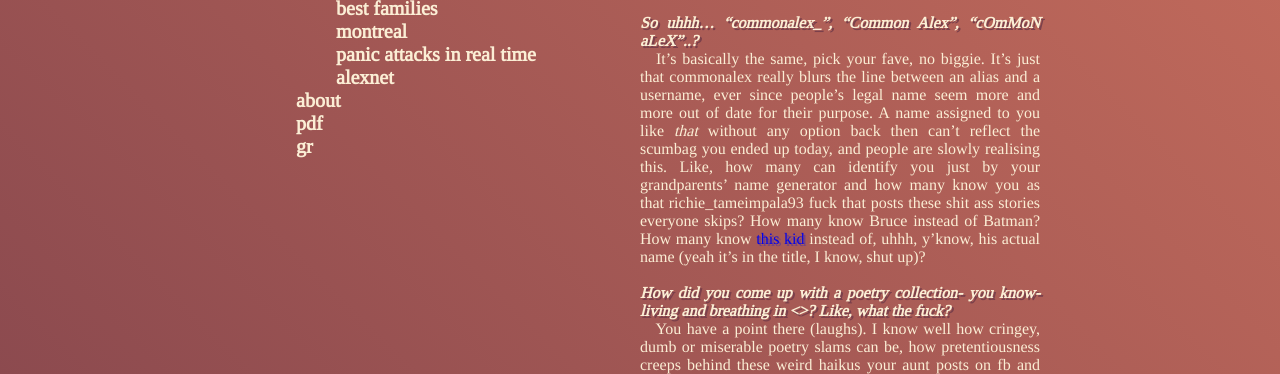
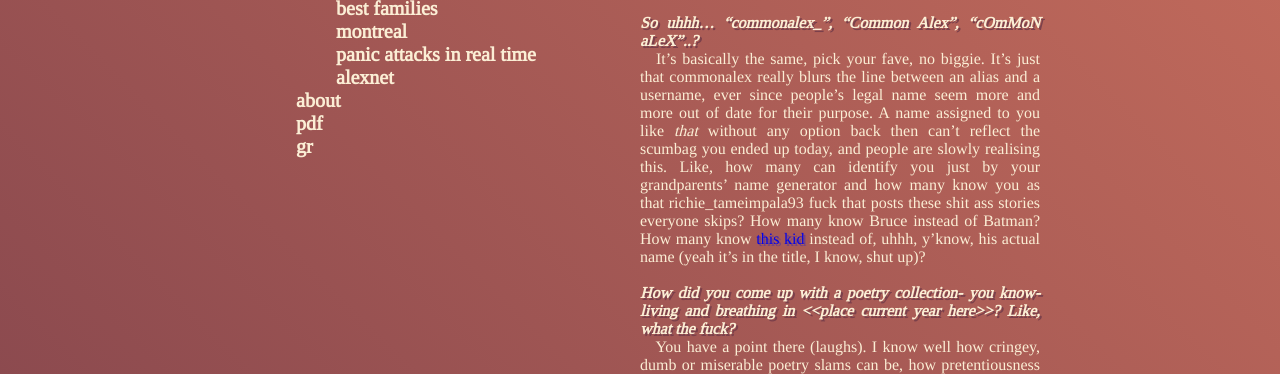
Before and after one commit to commonsensors/commonsensors.github.io, a plain HTML site: page en.html in a window 1280 px wide. Both pictures are taken after a click on the link "about". Shown: the part 426-800 px from the top of the page. Drawn offline with nearby package versions, Linux system fonts and the light colour scheme; some icons are missing.

Commit message:
fixed brackets in about

```diff
--- a/en.html
+++ b/en.html
@@ -510,7 +510,7 @@
 					<b><i>So uhhh… “commonalex_”, “Common Alex”, “cOmMoN aLeX”..?</i></b><br>
 					&emsp;It’s basically the same, pick your fave, no biggie. It’s just that commonalex really blurs the line between an alias and a username, ever since people’s legal name seem more and more out of date for their purpose. A name assigned to you like <i>that</i> without any option back then can’t reflect the scumbag you ended up today, and people are slowly realising this. Like, how many can identify you just by your grandparents’ name generator and how many know you as that richie_tameimpala93 fuck that posts these shit ass stories everyone skips? How many know Bruce instead of Batman? How many know <a href="https://www.youtube.com/watch?v=4JwVbZoDDUM">this kid</a> instead of, uhhh, y’know, his actual name (yeah it’s in the title, I know, shut up)?
 					<br><br>
-					<b><i>How did you come up with a poetry collection- you know- living and breathing in <<place current year here>>? Like, what the fuck?</i></b><br>
+					<b><i>How did you come up with a poetry collection- you know- living and breathing in &lt;&lt;place current year here&gt;&gt;? Like, what the fuck?</i></b><br>
 					&emsp;You have a point there (laughs). I know well how cringey, dumb or miserable poetry slams can be, how pretentiousness creeps behind these weird haikus your aunt posts on fb and how exhausting all these rumblings without any trace of cohesion but a bunch of enters smashed here and there (cracking up). This is why I tried to not have a single line without a purpose. All that’s left is what I want to communicate as transparent and less chatterboxy possible to prove that whatever I made has a point and a place (hilariously shitting ourselves from manic laughter, a priest preaches above us at the moment and we get dirt thrown at us due to death by funny as hell humor and such).
 					<br><br>
 					<b><i>Mmm, sounding a bit guilty. Like you were ashamed somehow to do something like this. Why’s that oh dear conventionalalexander_?</i></b><br>
```
Also changed, not shown: index.html (+1 -1 lines).
